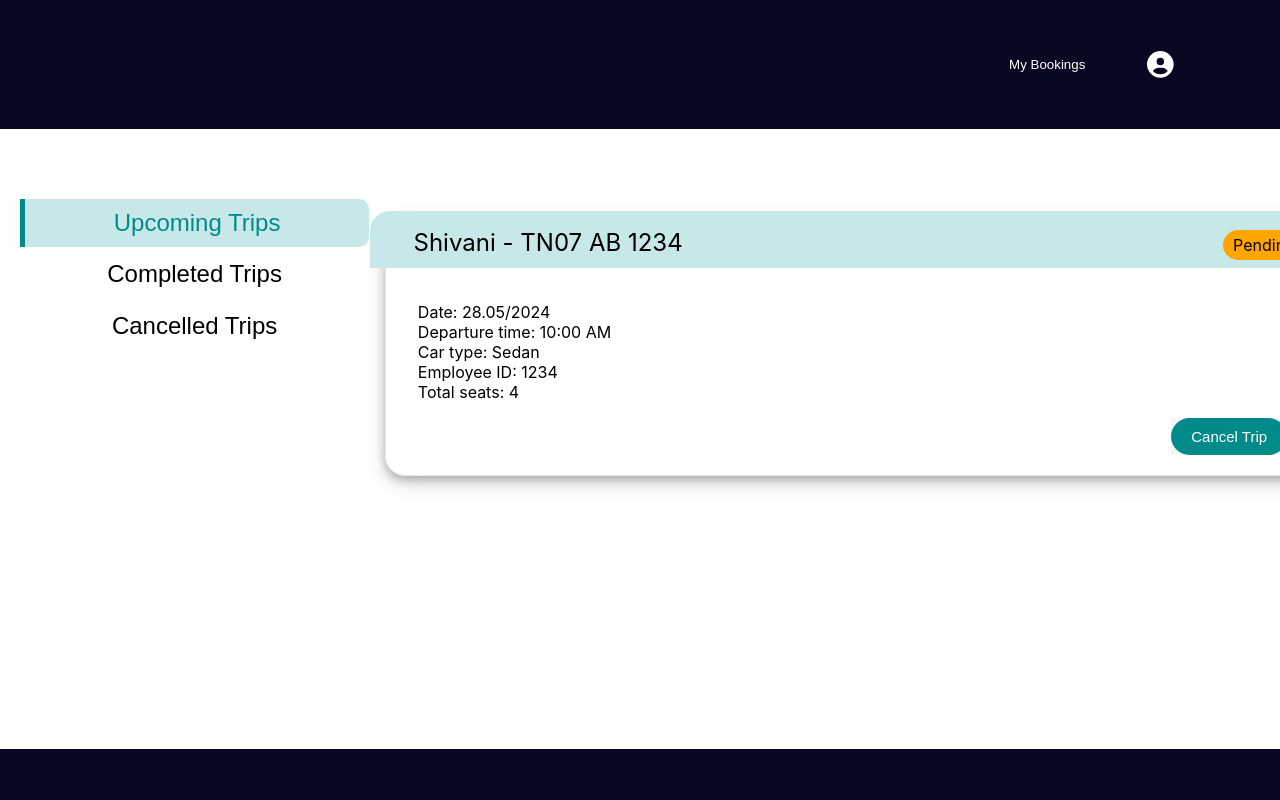
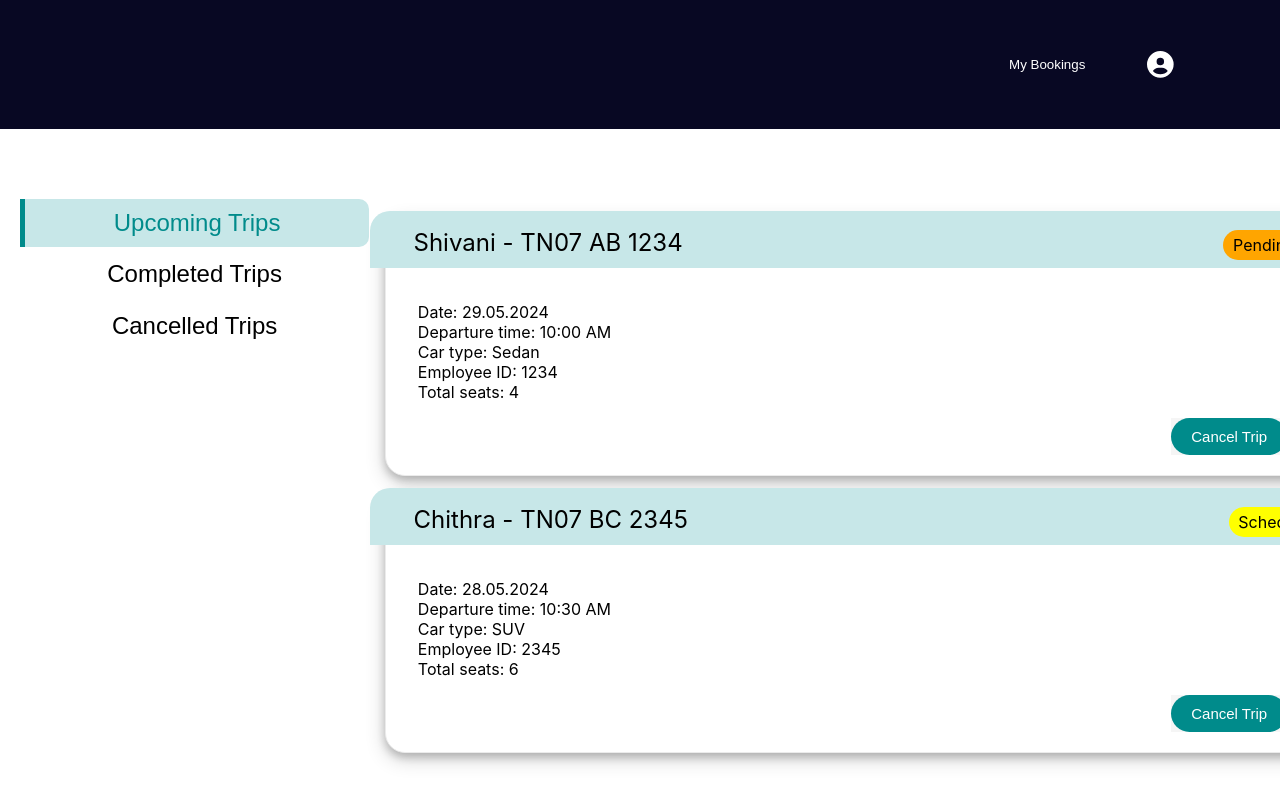
Before and after one commit to Shivani99-max/CABCAST, a React (Create React App) app in the folder cabcast/: page /mybookings in a window 1280 px wide. Shown: the top 800 px of the page. Built offline with nearby package versions, Linux system fonts and the light colour scheme.

Commit message:
Update MyBookings.js

```diff
--- a/cabcast/src/Components/MyBookings.js
+++ b/cabcast/src/Components/MyBookings.js
@@ -8,26 +8,42 @@ import peacock from './peacock3.png';
 
 function MyBookings() {
 
+    const [activeTab, setActiveTab] = useState('upcomingTrips');
     const [upcomingTripsClicked, setUpcomingTripsClicked] = useState(true);
     const [completedTripsClicked, setCompletedTripsClicked] = useState(false);
     const [cancelledTripsClicked, setCancelledTripsClicked] = useState(false);
+
+    const [dataList, setDataList] = useState([
+        { rider: 'Chitra',place: 'Medavakkam', date: '26/05/2024', fromoffice: true, toOffice: false, seats: 3},
+        {rider: 'Shivani',place: 'Medavakkam', date: '26/05/2024', fromoffice: true, toOffice: false, seats: 4},
+        { rider: 'Sai', place: 'Navalur', date: '25/05/2024', fromoffice: false, toOffice: true, seats:5 },
+        { rider: 'Rishi', place: 'Guindy', date: '25/05/2024', fromoffice: false, tooffice:true, seats: 6 }
+      ]);
+
+
+
 
     const upcomingTrips = () => {
         setUpcomingTripsClicked(true);
         setCompletedTripsClicked(false);
         setCancelledTripsClicked(false);
+        setActiveTab('upcomingTrips');
+
       };
 
     const completedTrips = () =>{
         setUpcomingTripsClicked(false);
         setCompletedTripsClicked(true);
         setCancelledTripsClicked(false);
+        setActiveTab('completedTrips');
     }
 
     const cancelledTrips = () =>{
         setUpcomingTripsClicked(false);
         setCompletedTripsClicked(false);
         setCancelledTripsClicked(true);
+        setActiveTab('cancelledTrips');
+
     }
 
 
@@ -53,6 +69,10 @@ function MyBookings() {
         </div>
         </div>
         <div className='content-upcoming-trips'>
+
+
+        {activeTab === 'upcomingTrips' && (
+         <div>
            <div className='result1-upcoming-trips-page'>
             <div className='name-header-upcoming-trips-page'>
             <div className='name'>
@@ -65,12 +85,11 @@ function MyBookings() {
            <div className='info-upcoming-trips-page'>
             <div className='info-left-upcoming-trips-page'>
             <p>
-                    Date: 28.05/2024<br></br>
+            Date: 29.05.2024<br></br>
             Departure time: 10:00 AM <br></br>
             Car type: Sedan <br></br>
             Employee ID: 1234 <br></br>
             Total seats: 4
-
             </p>
             </div>
             <div className='ride-match-button-bookings-page'>
@@ -78,6 +97,91 @@ function MyBookings() {
             </div>
             </div>
             </div>
+
+
+            <div className='result1-upcoming-trips-page'>
+            <div className='name-header-upcoming-trips-page'>
+            <div className='name'>
+             Chithra - TN07 BC 2345
+             </div>
+            <div className='trip-status' style={{backgroundColor:'yellow'}}>
+            Scheduled
+            </div>
+            </div>
+           <div className='info-upcoming-trips-page'>
+            <div className='info-left-upcoming-trips-page'>
+            <p>
+            Date: 28.05.2024<br></br>
+            Departure time: 10:30 AM <br></br>
+            Car type: SUV <br></br>
+            Employee ID: 2345 <br></br>
+            Total seats: 6
+            </p>
+            </div>
+            <div className='ride-match-button-bookings-page'>
+            <button className='rider-select-bookings-page'>Cancel Trip</button>
+            </div>
+            </div>
+            </div>
+        </div>
+)}
+
+{activeTab === 'completedTrips' && (
+
+           <div className='result1-upcoming-trips-page'>
+            <div className='name-header-upcoming-trips-page'>
+            <div className='name'>
+             Sai - TN07 CD 1234
+             </div>
+            <div className='trip-status' style={{backgroundColor:'greenyellow'}}>
+            Completed
+            </div>
+            </div>
+           <div className='info-upcoming-trips-page'>
+            <div className='info-left-upcoming-trips-page'>
+            <p>
+            Date: 27.05.2024<br></br>
+            Departure time: 10:00 AM <br></br>
+            Car type: Sedan <br></br>
+            Employee ID: 3456 <br></br>
+            Total seats: 4
+            </p>
+            </div>
+            <div className='ride-match-button-bookings-page'>
+            <button className='rider-select-bookings-page'>Rate Driver</button>
+            </div>
+            </div>
+            </div>
+)}
+
+{activeTab === 'cancelledTrips' && (
+
+            <div className='result1-upcoming-trips-page'>
+            <div className='name-header-upcoming-trips-page'>
+            <div className='name'>
+             Rishi - TN07 DE 2745
+             </div>
+            <div className='trip-status' style={{backgroundColor:'lightcoral'}}>
+            Cancelled
+            </div>
+            </div>
+           <div className='info-upcoming-trips-page'>
+            <div className='info-left-upcoming-trips-page'>
+            <p>
+            Date: 21.05.2024<br></br>
+            Departure time: 10:30 AM <br></br>
+            Car type: SUV <br></br>
+            Employee ID: 2345 <br></br>
+            Total seats: 6
+            </p>
+            </div>
+
+            </div>
+            </div>
+
+
+
+)}
 
          {/* <div className='result1-upcoming-trips-page'>
             Main content
```
Lines whose indentation alone changed are shown as unchanged.
